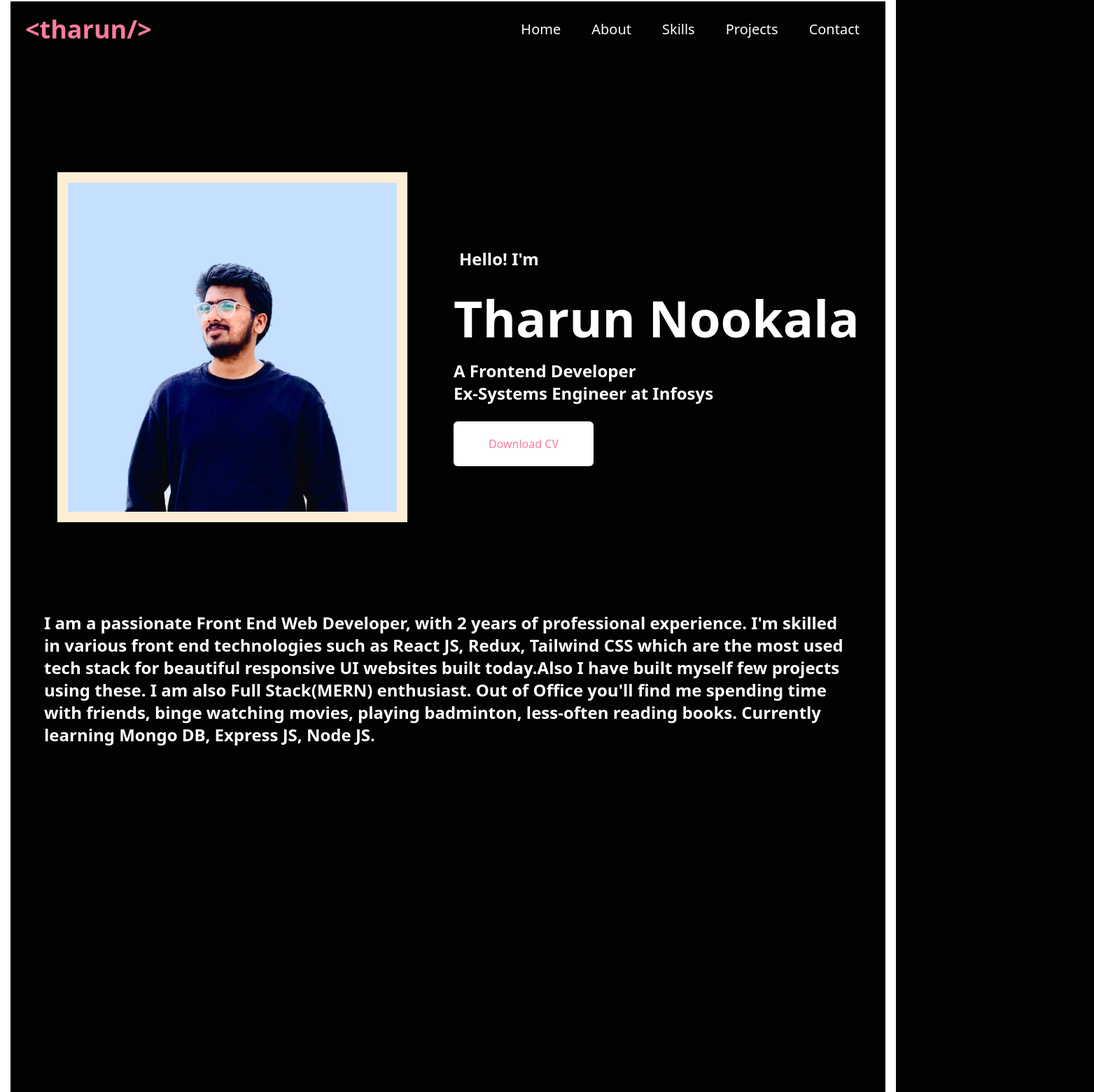
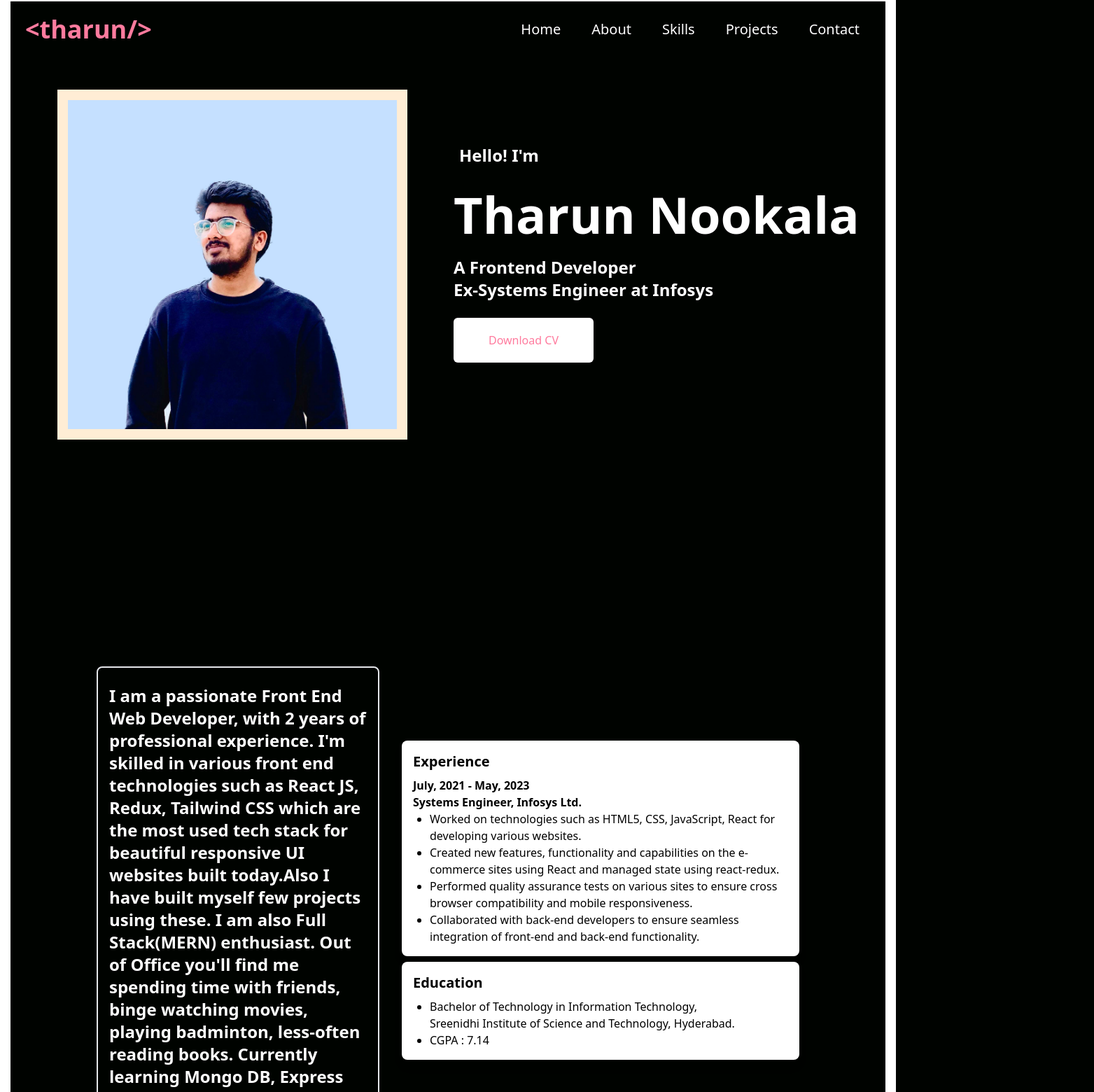
Before and after one commit to TharunNookala/TharunNookala-portfolio, a React (Create React App) app: page / in a window 1280 px wide. Shown: the part 13-1573 px from the top of the page at 70% size, 1563 px wide, since content can reach past the window. Built offline with nearby package versions, Linux system fonts and the light colour scheme.

Commit message:
carousel fixes

```diff
--- a/src/App.js
+++ b/src/App.js
@@ -4,11 +4,12 @@ import About from './components/About';
 import Contact from './components/Contact';
 import Home from './components/Home';
 import Navbar from './components/NavBar';
-import ParticlesBackground from './components/ParticlesBackground';
 import Projects from './components/Projects';
 import Skills from './components/Skills';
 import Aos from 'aos';
 import 'aos/dist/aos.css'
+import ParticlesBackground from './components/ParticlesBackground';
+
 
 function App() {
   useEffect(() => {
@@ -19,7 +20,6 @@ function App() {
   }, [])
 
   return (
-
     <div className='border-[15px] border-white'>
       <ParticlesBackground />
       <Navbar />
--- a/src/components/About.jsx
+++ b/src/components/About.jsx
@@ -2,16 +2,44 @@ import React from 'react'
 
 const About = () => {
     return (
-        <div name="about" className='w-full h-screen py-2' data-aos='fade-up' data-aos-delay="400">
-            <div className='p-4 my-6 mx-4'>
-                <p className='md:text-2xl text-[15px] md:font-bold text-white p-4'>
+        <div name="about" className="w-full md:h-screen rounded-lg flex flex-col md:flex-row items-center justify-center p-4">
+            <div className=' py-2 my-2 mx-4 border-2 rounded-lg' data-aos='fade-up'>
+                <p className='md:text-2xl text-[15px] md:font-semibold md:w-[400px] text-white p-4'>
                     I am a passionate Front End Web Developer, with 2 years of professional experience. I'm skilled in various front end technologies such as React JS, Redux,
                     Tailwind CSS which are the most used tech stack for beautiful responsive UI websites built today.Also I have built myself few projects using these. I am also Full Stack(MERN)
                     enthusiast. Out of Office you'll find me spending time with friends, binge watching movies, playing badminton, less-often reading books. Currently learning Mongo DB, Express JS,
                     Node JS.
                 </p>
+            </div >
+            <div className='p-4 md:max-w-[600px]'>
+                <div className="p-4 bg-white rounded-lg shadow-lg my-2">
+                    <h3 className="text-xl font-semibold mb-2">Experience</h3>
+                    <p className='font-bold'>July, 2021 - May, 2023</p>
+                    <p className='font-semibold'>Systems Engineer, Infosys Ltd.</p>
+                    <ul className="list-disc pl-6">
+                        <li>Worked on technologies such as HTML5, CSS, JavaScript, React for developing various websites.</li>
+                        <li>Created new features, functionality and capabilities on the e-commerce sites using React and managed state
+                            using react-redux.
+                        </li>
+                        <li>Performed quality assurance tests on various sites to ensure cross browser compatibility and mobile
+                            responsiveness.</li>
+                        <li>Collaborated with back-end developers to ensure seamless integration of front-end and back-end
+                            functionality.
+                        </li>
+                    </ul>
+                </div>
+
+                <div className="p-4 bg-white rounded-lg shadow-lg">
+                    <h3 className="text-xl font-semibold mb-2">Education</h3>
+                    <ul className="list-disc pl-6">
+                        <li>Bachelor of Technology in Information Technology,
+                            <br />Sreenidhi Institute of Science and Technology, Hyderabad.</li>
+                        <li>CGPA : 7.14</li>
+                    </ul>
+                </div>
+
             </div>
-        </div >
+        </div>
     )
 }
 
--- a/src/components/Home.jsx
+++ b/src/components/Home.jsx
@@ -3,10 +3,10 @@ import Resume from '../assets/TharunNookala-Resume.pdf';
 
 const Home = () => {
     return (
-        <div name="home" className=' text-white py-16 px-4'  >
+        <div name="home" className='h-screen text-white py-4 px-4'  >
             <div className='max-w-[1240px] h-[75vh] mx-auto grid md:grid-cols-2 sm:gap-4'>
-                <img className='w-[500px] mx-auto sm:mt-[50px] md:mt-[100px] border-[15px] border-orange-100' src={ProfileImage} alt='/' />
-                <div className='md:mt-[200px]'>
+                <img className='w-[500px] mx-auto mt-[50px] md:mt-[30px] border-[15px] border-orange-100' src={ProfileImage} alt='/' />
+                <div className='md:mt-[100px]'>
                     <p className='font-bold p-2 text-2xl'>Hello! I'm</p>
                     <h1 className='md:text-6xl lg:text-7xl text-4xl font-bold md:py-6 text-white'>
                         Tharun Nookala
--- a/src/components/Projects.jsx
+++ b/src/components/Projects.jsx
@@ -1,12 +1,25 @@
 import { ProjectsData } from "../data/ProjectsData";
+import { MdChevronLeft, MdChevronRight } from 'react-icons/md'
 
 const Projects = () => {
+    const sliderLeft = () => {
+        var slider = document.getElementById('slider')
+        slider.scrollLeft = slider.scrollLeft - 320
+    }
+    const sliderRight = () => {
+        var slider = document.getElementById('slider')
+        slider.scrollLeft = slider.scrollLeft + 320
+    }
     return (
-
-        <div name="projects" className='w-full py-[10rem] px-4 text-white' data-aos='fade-up' data-aos-delay="400">
-            <div className='mx-auto sm:flex sm:flex-col md:flex-row gap-4 md:items-end py-4'>
+        <div name='projects' className='w-full h-full relative p-4 flex items-center text-white group'>
+            <MdChevronLeft
+                onClick={sliderLeft}
+                className='rounded-full absolute opacity-60 hover:opacity-100 cursor-pointer z-10 text-black bg-white hidden group-hover:block'
+                size={40}
+            />
+            <div id='slider' className='w-full h-full flex md:items-end overflow-x-scroll no-scrollbar scrollbar-hide scroll-smooth p-2'>
                 {ProjectsData.map((project, index) => (
-                    <div key={index} className='w-[350px] md:w-[400px] shadow-xl flex flex-col p-4 my-4 rounded-lg hover:scale-105 duration-300 border-[5px] sm:mb-2'>
+                    <div key={index} className='min-w-[300px] md:w-[400px] shadow-xl flex flex-col p-4 my-4 mx-2 rounded-lg hover:scale-105 duration-300 border-[5px] sm:mb-2'>
                         <div style={{ backgroundImage: `url(${project.image})` }} className="bg-contain bg-no-repeat bg-center h-[150px]"></div>
                         <h2 className='text-[#ff7b9e] text-2xl font-bold text-center pt-6 pb-2 border-b'>{project.name}</h2>
                         <div className='text-center font-medium'>
@@ -15,7 +28,7 @@ const Projects = () => {
                                 {project.techstack}
                             </p>
                             <p className='text-center text-xl font-bold mt-2'>Description</p>
-                            <p className='py-2 border-b mx-8'>
+                            <p className='py-2 border-b mx-8 '>
                                 {project.description}
                             </p>
                         </div>
@@ -25,9 +38,14 @@ const Projects = () => {
 
                 ))
                 }
+            </div>
+            <MdChevronRight
+                onClick={sliderRight}
+                className='rounded-full opacity-60 hover:opacity-100 cursor-pointer z-10 text-black bg-white'
+                size={40}
+            />
+        </div>
 
-            </div>
-        </div>
     )
 }
 
--- a/src/components/Skills.jsx
+++ b/src/components/Skills.jsx
@@ -13,10 +13,10 @@ const list = [
 
 const Skills = () => {
     return (
-        <div name="skills" className='w-full h-screen font-bold items-center' data-aos='fade-up' data-aos-delay="400">
+        <div name="skills" className='w-full h-screen font-bold items-center justify-center py-4'>
             <div className='max-w-[1000px] mx-auto p-4 flex flex-col justify-center w-full h-full'>
                 <div className='overflow-hidden items-center whitespace-nowrap'>
-                    <ul className='flex gap-4 text-white  items-center animate-marquee-infinite px-4 mx-2'>
+                    <ul className='flex md:gap-4 text-white  items-center animate-marquee-infinite px-4 mx-2'>
                         {
                             list.map((item) => (
                                 <li key={item} className='inline-block px-4 py-1 bg-gray-800 rounded-full items-center mx-4'>
@@ -30,7 +30,7 @@ const Skills = () => {
                     <p className='py-4 font-semibold text-xl md:text-3xl text-white'>These are the technologies I've worked with</p>
                 </div>
 
-                <div className='w-full grid grid-cols-2 sm:grid-cols-4 gap-2 text-center py-8'>
+                <div className='w-full grid grid-cols-2 sm:grid-cols-4 gap-2 text-center py-8' data-aos='fade-up'>
                     <div className='shadow-md shadow-[#040c16] hover:scale-110 duration-500 p-4 bg-white rounded'>
                         <img className='w-20 mx-auto' src={HTML} alt="HTML icon" />
                         <p className='my-4'>HTML</p>
--- a/src/index.css
+++ b/src/index.css
@@ -8,3 +8,21 @@ body {
     scroll-behavior: smooth;
     overflow-x: hidden;
 }
+
+@layer utilities {
+    @variants responsive {
+
+        /* Hide scrollbar for Chrome, Safari and Opera */
+        .no-scrollbar::-webkit-scrollbar {
+            display: none;
+        }
+
+        /* Hide scrollbar for IE, Edge and Firefox */
+        .no-scrollbar {
+            -ms-overflow-style: none;
+            /* IE and Edge */
+            scrollbar-width: none;
+            /* Firefox */
+        }
+    }
+}
```
